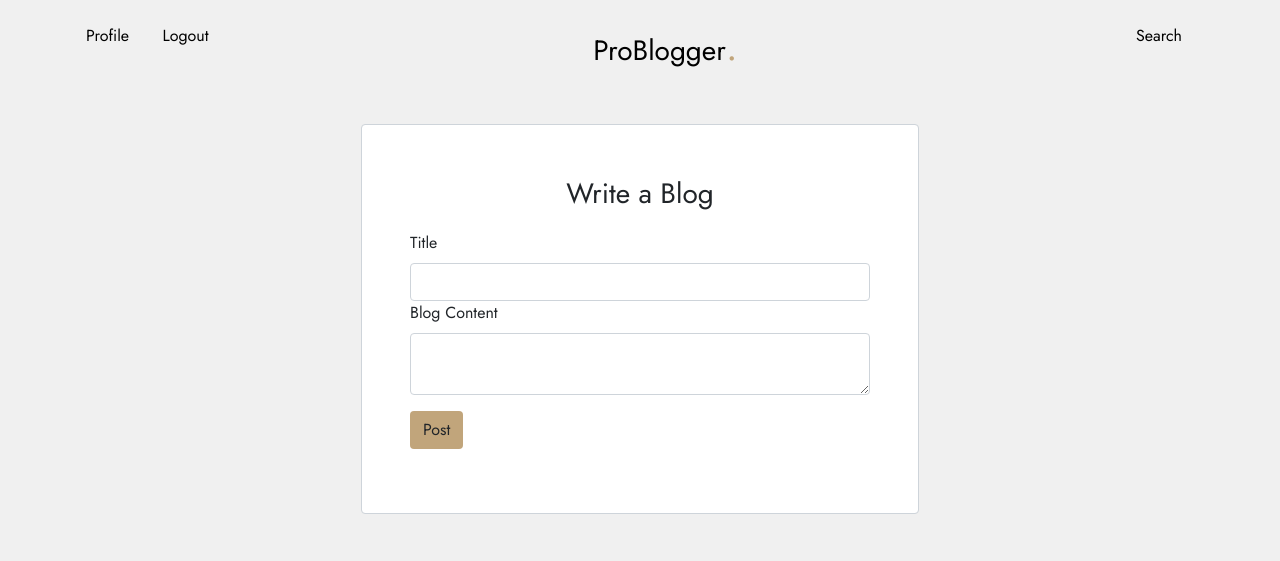
After one commit to vantablanta/ProBlogger, a Flask app: page /new-blog in a window 1280 px wide. The commit adds this page. Shown: the top 561 px of the page. Run offline with Flask 2, Linux system fonts and the light colour scheme; a user stored in the database is signed in; tables that the repository leaves empty hold one stand-in row (values such as "Sample post"); some libraries are stand-ins or nearby versions.

Commit message:
new blogs added to the db

```diff
--- a/app/main/forms.py
+++ b/app/main/forms.py
@@ -1,13 +1,13 @@
 from flask_wtf import FlaskForm
 from flask_wtf.file import FileField,FileAllowed
-from wtforms import StringField,TextAreaField, SubmitField,ValidationError
+from wtforms import StringField,TextAreaField, SubmitField,ValidationError, EmailField
 from wtforms.validators import DataRequired,Email
 from flask_login import current_user
 from ..models import User
 
 class UpdateProfile(FlaskForm):
     username = StringField('Enter Your Username', validators=[DataRequired()])
-    email = StringField('Email Address', validators=[DataRequired(),Email()])
+    email = EmailField('Email Address', validators=[DataRequired(),Email()])
     bio = TextAreaField('Write a brief bio about you.',validators = [DataRequired()])
     profile_picture = FileField('profile picture', validators=[FileAllowed(['jpg','png'])])
     submit = SubmitField('Update')
@@ -23,6 +23,12 @@ class UpdateProfile(FlaskForm):
                 raise ValidationError("The username has already been taken")
 
 class CreatePost(FlaskForm):
-    title = StringField('Title',validators=[DataRequired()])
-    content = TextAreaField('Blog Content',validators=[DataRequired()])
+    heading = StringField('Title',validators=[DataRequired()])
+    body = TextAreaField('Blog Content',validators=[DataRequired()])
     submit = SubmitField('Post')
+
+class ContactForm(FlaskForm):
+    name = StringField('Enter Your Name', validators=[DataRequired()])
+    email = EmailField('Email Address', validators=[DataRequired(),Email()])
+    message = TextAreaField('Write your message.',validators = [DataRequired()])
+    submit = SubmitField('Update')
--- a/app/main/views.py
+++ b/app/main/views.py
@@ -4,7 +4,7 @@ from flask_login import login_required, current_user
 from ..requests import get_quotes
 from ..models import Follower, User, Comments, Blogs
 from .. import db
-from .forms import UpdateProfile, CreatePost
+from .forms import UpdateProfile, CreatePost, ContactForm
 import secrets
 import os
 from PIL import Image
@@ -12,7 +12,6 @@ from PIL import Image
 @main_blueprint.route('/')
 def home():
     return render_template('index.html')
-
 def save_picture(form_picture):
     random_hex = secrets.token_hex(8)
     _, f_ext = os.path.splitext(form_picture.filename)
@@ -26,10 +25,16 @@ def save_picture(form_picture):
     i.save(picture_path)
     return picture_filename
 
+
 @main_blueprint.route('/quotes')
 def quotes():
     quotes = get_quotes()
     return render_template('quotes.html', quotes = quotes)
+
+@main_blueprint.route('/contact')
+def contact():
+    form = ContactForm()
+    return render_template('contact.html',form=form )
 
 
 @main_blueprint.route('/profile',methods = ['POST','GET'])
@@ -50,7 +55,7 @@ def profile():
         form.username.data = current_user.username
         form.email.data = current_user.email
         form.bio.data = current_user.bio
-    profile_pic_path = url_for('static', filename='assets/'+'current_user.profile_pic_path')
+    profile_pic_path = url_for('static', filename='assets/'+ User.profile_pic_path)
     return render_template('profile/profile.html',  form = form, profile_pic_path=profile_pic_path)
 
 @main_blueprint.route('/user/<name>/updateprofile', methods = ['POST','GET'])
@@ -68,26 +73,83 @@ def updateprofile(name):
 
 
 
-@main_blueprint.route('/new_post', methods=['POST','GET'])
+@main_blueprint.route('/new-blog', methods=['POST','GET'])
 @login_required
 def new_blog():
     followers = Follower.query.all()
     form = CreatePost()
     if form.validate_on_submit():
-        title = form.title.data
-        content = form.content.data
+        heading = form.heading.data
+        body = form.body.data
         user_id =  current_user._get_current_object().id
-        blog = Blogs(title=title,content=content,user_id=user_id)
+        blog = Blogs(heading=heading,body=body,user_id=user_id)
         blog.save()
         # for subscriber in subscribers:
         #     mail_message("New Blog Post","email/new_blog",subscriber.email,blog=blog)
         flash('You Posted a new Blog')
-        return redirect(url_for('main.index'))
+        return redirect(url_for('main_blueprint.home'))
+    return render_template('newblog.html', form = form, followers=followers)
+
+
+@main_blueprint.route('/blog/<id>')
+def blogs(id):
+    comments = Comments.query.filter_by(blog_id=id).all()
+    blogs = Blogs.query.get(id)
+    return render_template('blogs.html', blogs=blogs,comments=comments)
+
+
+@main_blueprint.route('/blog/<blog_id>/update', methods = ['GET','POST'])
+@login_required
+def updateblog(blog_id):
+    blog = Blogs.query.get(blog_id)
+    if blog.user != current_user:
+        abort(403)
+    form = CreatePost()
+    if form.validate_on_submit():
+        blog.title = form.title.data
+        blog.content = form.content.data
+        db.session.commit()
+        flash("You have updated your Blog!")
+        return redirect(url_for('main.blog',id = blog.id))
+    if request.method == 'GET':
+        form.title.data = blog.title
+        form.content.data = blog.content
     return render_template('newblog.html', form = form)
 
 
-@main_blueprint.route('/blog/<id>')
-def blog(id):
-    comments = Comments.query.filter_by(blog_id=id).all()
-    blog = Blogs.query.get(id)
-    return render_template('blog.html',blog=blog,comments=comments)
+
+@main_blueprint.route('/comment/<blog_id>', methods = ['Post','GET'])
+@login_required
+def comment(blog_id):
+    blog = Blogs.query.get(blog_id)
+    comment =request.form.get('newcomment')
+    new_comment = Comments(comment = comment, user_id = current_user._get_current_object().id, blog_id=blog_id)
+    new_comment.save()
+    return redirect(url_for('main.blog',id = blog.id))
+
+@main_blueprint.route('/subscribe',methods = ['POST','GET'])
+def subscribe():
+    email = request.form.get('subscriber')
+    new_subscriber = Follower(email = email)
+    new_subscriber.save_subscriber()
+    # mail_message("Subscribed to D-Blog","email/welcome_subscriber",new_subscriber.email,new_subscriber=new_subscriber)
+    flash('Sucessfuly subscribed')
+    return redirect(url_for('main.index'))
+
+@main_blueprint.route('/blog/<blog_id>/delete', methods = ['POST','GET'])
+@login_required
+def delete_post(blog_id):
+    blog = Blogs.query.get(blog_id)
+    if blog.user != current_user:
+        abort(403)
+    blog.delete()
+    flash("You have deleted your Blog succesfully!")
+    return redirect(url_for('main.index'))
+
+
+@main_blueprint.route('/user/<string:username>')
+def user_posts(username):
+    user = User.query.filter_by(username=username).first()
+    page = request.args.get('page',1, type = int )
+    blogs = Blogs.query.filter_by(user=user).order_by(Blogs.posted.desc()).paginate(page = page, per_page = 4)
+    return render_template('userposts.html',blogs=blogs,user = user)
--- a/app/templates/index.html
+++ b/app/templates/index.html
@@ -8,7 +8,6 @@
 <div class="container">
     <img class="img-fluid pt-5 h-25" src="{{url_for('static', filename='assets/banner.jpg')}}" alt="">
 </div>
-
 
 
 <hr class="mt-5 w-75">
--- /dev/null
+++ b/app/templates/newblog.html
@@ -0,0 +1,57 @@
+{% extends 'base.html' %}
+
+{% block body %}
+
+<div class="container">
+    <ul class="nav pt-3 justify-content-between">
+        <li class="nav-item row">
+            {%if current_user.is_authenticated%}
+            <a class="nav-link active col-md-6"
+                href="{{url_for('main_blueprint.profile')}}">Profile</a>
+            <a class="nav-link active col-md-6" href="{{url_for('auth_blueprint.logout')}}">Logout</a>
+            {%else%}
+            <a class="nav-link active" href="{{url_for('auth_blueprint.signup')}}">Signup</a>
+            {%endif%}
+        </li>
+        <li class="nav-item">
+            <a class="fs-3 problogger" href="/">
+                ProBlogger<span class="fs-1" style="color:#c1a57b;">.</span>
+            </a>
+        </li>
+        <li class="nav-item">
+            <a class="nav-link" href="#">Search</a>
+        </li>
+    </ul>
+</div>
+
+<div class="container d-flex justify-content-center">
+    <div class="form-group form-control p-5 m-5 w-50">
+        <p class="fs-3 text-center">Write a Blog</p>
+        <form method="POST" action="">
+            {{form.hidden_tag()}}
+            <div class="mt-3 mb-3 bg-danger">
+                {% if form.errors %}
+                Failed to Post
+                {{form.errors['heading']}}
+                {{form.errors['content']}}
+                {% endif %}
+            </div>
+            <div>
+                {{form.heading.label(class='form-label')}}
+                {{form.heading(class=' form-control')}}
+            </div>
+            <div>
+                {{form.body.label(class='form-label')}}
+                {{form.body(class=' form-control ')}}
+            </div>
+            <div class="">
+                {{form.submit(class='btn register-btn mt-3 mb-3')}}
+            </div>
+        </form>
+
+    </div>
+
+</div>
+
+
+{%endblock%}
```
Also changed, not shown: app/templates/blogs.html (added, +91 -0 lines), app/templates/contact.html (added, +53 -0 lines), app/templates/nav.html (+7 -4 lines), app/templates/quotes.html (+13 -1 lines).
